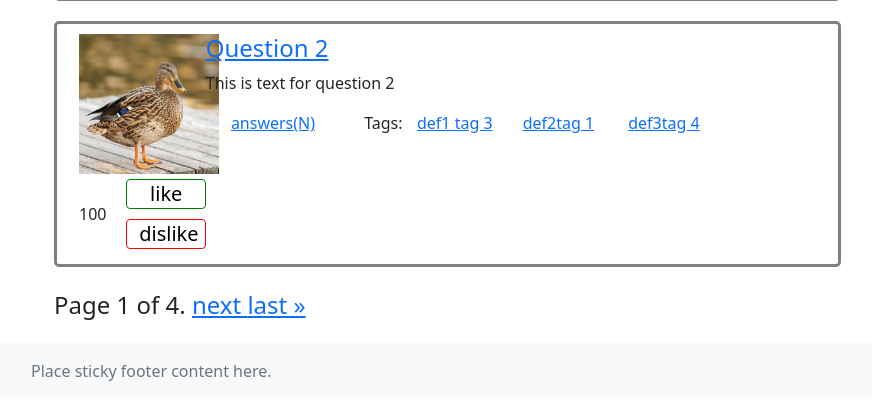
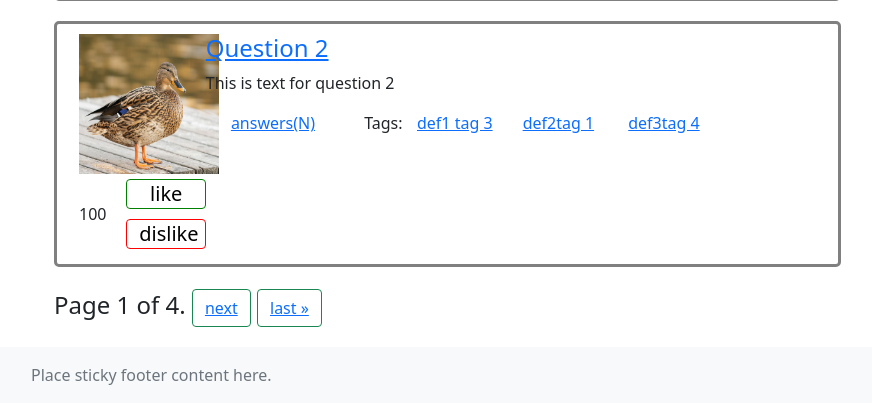
Before and after one commit to Aralary/web_task2, a Django app: page / in a window 1280 px wide. Shown: the part 677-1080 px from the top of the page, without its empty margins (51-923 px from the left). Before the commit the page ends 1058 px from the top, so only its background shows below. Run offline with Django 4.2, Linux system fonts and the light colour scheme; some libraries are stand-ins or nearby versions.

Commit message:
add buttons

```diff
--- a/templates/inc/paginator_questions.html
+++ b/templates/inc/paginator_questions.html
@@ -2,8 +2,12 @@
     <div class="pagination">
     <span class="step-links">
         {% if questions.has_previous %}
+        <button class="btn btn-outline-success" type="submit">
             <a href="?page=1">&laquo; first</a>
+        </button>
+        <button class=" btn btn-outline-success" type="submit">
             <a href="?page={{ questions.previous_page_number }}"> previous </a>
+        </button>
         {% endif %}
 
         <span class="current">
@@ -11,8 +15,12 @@
         </span>
 
         {% if questions.has_next %}
+        <button class="btn btn-outline-success" type="submit">
             <a href="?page={{ questions.next_page_number }}"> next </a>
+        </button>
+        <button class="btn btn-outline-success" type="submit">
             <a href="?page={{ questions.paginator.num_pages }}"> last &raquo;</a>
+        </button>
         {% endif %}
     </span>
     </div>
```
Also changed, not shown: templates/inc/paginator_answers.html (+8 -0 lines).
